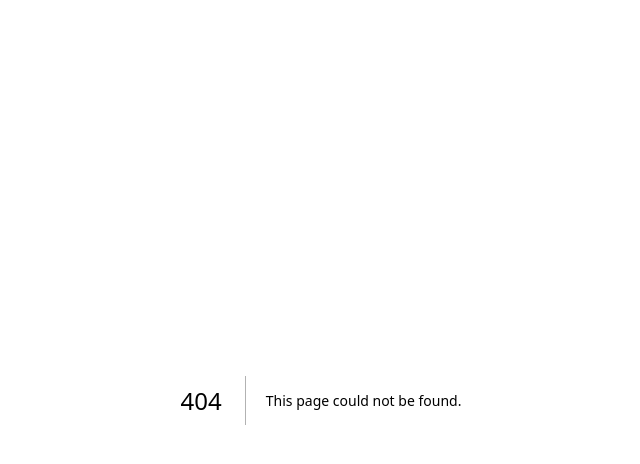
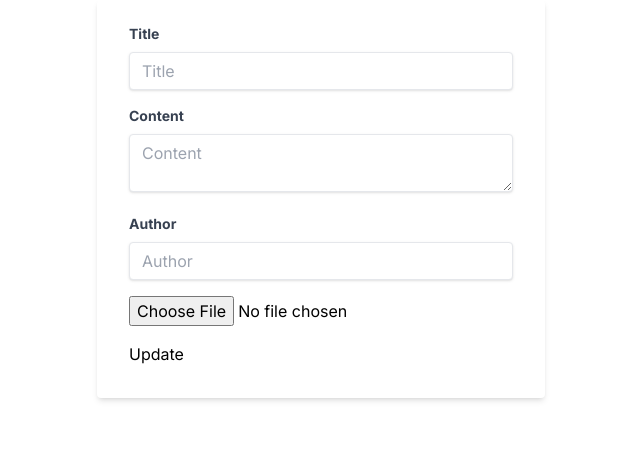
Before and after one commit to Tashfeen-Khan/blog-portfolio, a Next.js app in the folder ui/: page /dynamicPages/updateform/1 in a window 1280 px wide. Before the commit this address had no page. Shown: the top 464 px of the page, without its empty margins (319-959 px from the left). Built offline with nearby package versions, Linux system fonts and the light colour scheme.

Commit message:
update blog

```diff
--- a/ui/src/Redux/BlogSclice/blogsclice.js
+++ b/ui/src/Redux/BlogSclice/blogsclice.js
@@ -1,21 +1,25 @@
 import { createAsyncThunk, createSlice } from '@reduxjs/toolkit';
-import {getAllBlogs, deleteBlog} from '../../_api/blogApi';
+import { getAllBlogs, deleteBlog, updateBlog } from '../../_api/blogApi';
 
 const initialState = {
   allBlogs: [],
   isLoading: false,
   error: null
 };
-// console.log("allblogs",allBlogs);
 
 export const fetchBlogsApi = createAsyncThunk("blogs/fetchBlogsApi", async () => {
   const result = await getAllBlogs();
-  // console.log("sclise result",result);
   return result;
 });
+
 export const deleteBlogApi = createAsyncThunk('blogs/deleteBlog', async (id, thunkAPI) => {
   await deleteBlog(id);
   return id;
+});
+
+export const updateBlogApi = createAsyncThunk('blogs/updateBlog', async ({ id, updatedData }) => {
+  const response = await updateBlog(id, updatedData);
+  return response;
 });
 
 const blogSlice = createSlice({
@@ -31,7 +35,6 @@ const blogSlice = createSlice({
       .addCase(fetchBlogsApi.fulfilled, (state, action) => {
         state.isLoading = false;
         state.allBlogs = action.payload;
-        console.log("exreduser",action);
       })
       .addCase(fetchBlogsApi.rejected, (state, action) => {
         state.isLoading = false;
@@ -39,6 +42,12 @@ const blogSlice = createSlice({
       })
       .addCase(deleteBlogApi.fulfilled, (state, action) => {
         state.allBlogs = state.allBlogs.filter(blog => blog._id !== action.payload);
+      })
+      .addCase(updateBlogApi.fulfilled, (state, action) => {
+        const index = state.allBlogs.findIndex(blog => blog._id === action.payload._id);
+        if (index !== -1) {
+          state.allBlogs[index] = action.payload;
+        }
       });
   }
 });
--- a/ui/src/_api/blogApi.js
+++ b/ui/src/_api/blogApi.js
@@ -21,3 +21,11 @@ export const deleteBlog = async (id) => {
       throw error;
     }
   };
+  export const updateBlog = async (id, updatedData) => {
+    try {
+      const response = await axios.put(`http://localhost:4000/admin/api/blogs/${id}`, updatedData);
+      return response.data;
+    } catch (error) {
+      throw new Error(error.response?.data?.error || 'An error occurred while updating the blog');
+    }
+  };
--- a/ui/src/app/_component/cards/BlogCard.js
+++ b/ui/src/app/_component/cards/BlogCard.js
@@ -19,6 +19,11 @@ export default function BlogCard({ blog }) {
   const handleDelete = () => {
     dispatch(deleteBlogApi(blog._id));
   };
+  const handleUpdate = () => {
+    router.push(`/dynamicPages/updateform/${blog._id}`);
+    console.log("handle id " + blog._id);
+  };
+
   return (
     <Card sx={{ maxWidth: 345 }} >
       <CardMedia
@@ -48,7 +53,7 @@ export default function BlogCard({ blog }) {
       </CardActions>
       <div className='flex flex-wrap justify-between gap-2 p-3'>
      <BlogBtn onClick={()=>router.push("/form")} title={"Create"}/>
-     <BlogBtn title={"Update"}/>
+     <BlogBtn onClick={() => handleUpdate()} title={"Update"}/>
      <BlogBtn onClick={() => handleDelete()} title={"Delete"}/>
 
 
--- a/ui/src/app/_component/forms/updateBlogForm.js
+++ b/ui/src/app/_component/forms/updateBlogForm.js
@@ -1,9 +1,132 @@
+// "use client";
+// import { useState, useEffect } from "react";
+// import { useParams, useRouter } from "next/navigation";
+// import { useDispatch, useSelector } from "react-redux";
+// import axios from "axios";
+// import FileBase from "react-file-base64";
+// import FormBtn from "../Buttons/FormBtn";
+// import { updateBlogApi } from "../../../Redux/BlogSclice/blogsclice";
+
+// const UpdateBlogForm = () => {
+//   const [data, setData] = useState({
+//     title: "",
+//     content: "",
+//     author: "",
+//     image: "",
+//   });
+
+//   const router = useRouter();
+//   const { id } = router.query; // Get the blog id from the query parameters
+//   console.log("aaasasa "+id);
+//   const dispatch = useDispatch();
+//   const blog = useSelector((state) => state.blogs.allBlogs.find((b) => b._id === id));
+// console.log("updateform blog "+blog);
+//   useEffect(() => {
+//     if (blog) {
+//       setData({
+//         title: blog.title,
+//         content: blog.content,
+//         author: blog.author,
+//         image: blog.image,
+//       });
+//     }
+//   }, [blog]);
+
+//   const handleChange = (e) => {
+//     const { name, value } = e.target;
+//     setData({
+//       ...data,
+//       [name]: value,
+//     });
+//   };
+
+//   const handleImageUpload = (base64) => {
+//     setData({
+//       ...data,
+//       image: base64,
+//     });
+//   };
+
+//   // const handleSubmit = (e) => {
+//   //   e.preventDefault();
+//   //   const updatedBlog = {
+//   //     title: data.title,
+//   //     content: data.content,
+//   //     author: data.author,
+//   //     image: data.image,
+//   //   };
+//   //   dispatch(updateBlogApi({ id, updatedData: updatedBlog }))
+//   //     .then((response) => {
+//   //       console.log(response);
+//   //       router.push('/'); // Redirect after successful update
+//   //     })
+//   //     .catch((err) => {
+//   //       console.log(`Error: ${err}`);
+//   //     });
+//   // };
+
+//   return (
+//     <div className="max-w-md mx-auto">
+//       <form className="bg-white shadow-md rounded px-8 pt-6 pb-8 mb-4" >
+//         <div className="mb-4">
+//           <label className="block text-gray-700 text-sm font-bold mb-2" htmlFor="title">
+//             Title
+//           </label>
+//           <input
+//             className="shadow appearance-none border rounded w-full py-2 px-3 text-gray-700 leading-tight focus:outline-none focus:shadow-outline"
+//             id="title"
+//             name="title"
+//             type="text"
+//             placeholder="Title"
+//             value={data.title}
+//             onChange={handleChange}
+//           />
+//         </div>
+//         <div className="mb-4">
+//           <label className="block text-gray-700 text-sm font-bold mb-2" htmlFor="content">
+//             Content
+//           </label>
+//           <textarea
+//             className="shadow appearance-none border rounded w-full py-2 px-3 text-gray-700 leading-tight focus:outline-none focus:shadow-outline"
+//             id="content"
+//             name="content"
+//             placeholder="Content"
+//             value={data.content}
+//             onChange={handleChange}
+//           ></textarea>
+//         </div>
+//         <div className="mb-4">
+//           <label className="block text-gray-700 text-sm font-bold mb-2" htmlFor="author">
+//             Author
+//           </label>
+//           <input
+//             className="shadow appearance-none border rounded w-full py-2 px-3 text-gray-700 leading-tight focus:outline-none focus:shadow-outline"
+//             id="author"
+//             name="author"
+//             type="text"
+//             placeholder="Author"
+//             value={data.author}
+//             onChange={handleChange}
+//           />
+//         </div>
+//         <div className="mb-4">
+//           <FileBase type="file" multiple={false} onDone={({ base64 }) => handleImageUpload(base64)} />
+//         </div>
+//         <div className="flex items-center justify-between">
+//           <FormBtn  title={"Update"} />
+//         </div>
+//       </form>
+//     </div>
+//   );
+// };
+
+// export default UpdateBlogForm;
 import React from 'react'
 
-const UpdateBlogForm = () => {
+const updateBlogForm = () => {
   return (
     <div>updateBlogForm</div>
   )
 }
 
-export default UpdateBlogForm
+export default updateBlogForm
--- a/ui/src/app/blogs/page.js
+++ b/ui/src/app/blogs/page.js
@@ -8,7 +8,6 @@ function BlogPost() {
   const dispatch = useDispatch();
   const blogs = useSelector((data) => data.blogs.allBlogs);
 
-  console.log("blogsdata", blogs);
   useEffect(() => {
     dispatch(fetchBlogsApi());
   }, [dispatch]);
--- a/ui/src/app/dynamicPages/blog/[id]/page.js
+++ b/ui/src/app/dynamicPages/blog/[id]/page.js
@@ -4,7 +4,6 @@ import { useParams } from 'next/navigation'
 
 const Page = () => {
 const { id } = useParams();
-console.log("id",id);
 const [blog, setBlog] = useState(null);
 
   useEffect(() => {
--- /dev/null
+++ b/ui/src/app/dynamicPages/updateform/[id]/page.js
@@ -0,0 +1,119 @@
+"use client";
+import { useState, useEffect } from "react";
+import { useParams, useRouter } from "next/navigation";
+import { useDispatch, useSelector } from "react-redux";
+import FileBase from "react-file-base64";
+import { updateBlogApi } from "../../../../Redux/BlogSclice/blogsclice";
+
+const Page = () => {
+  const [data, setData] = useState({
+    title: "",
+    content: "",
+    author: "",
+    image: "",
+  });
+
+  const router = useRouter();
+  const { id } = useParams();
+  const dispatch = useDispatch();
+  const blog = useSelector((state) => state.blogs.allBlogs.find((b) => b._id === id));
+
+  useEffect(() => {
+    if (blog) {
+      setData({
+        title: blog.title,
+        content: blog.content,
+        author: blog.author,
+        image: blog.image,
+      });
+    }
+  }, [blog]);
+
+  const handleChange = (e) => {
+    const { name, value } = e.target;
+    setData({
+      ...data,
+      [name]: value,
+    });
+  };
+
+  const handleImageUpload = (base64) => {
+    setData({
+      ...data,
+      image: base64,
+    });
+  };
+
+  const handleSubmit = (e) => {
+    e.preventDefault();
+    const updatedBlog = {
+      title: data.title,
+      content: data.content,
+      author: data.author,
+      image: data.image,
+    };
+    dispatch(updateBlogApi({ id, updatedData: updatedBlog }))
+      .then((response) => {
+        router.push('/blogs');
+      })
+      .catch((err) => {
+        console.log(`Error: ${err}`);
+      });
+  };
+
+  return (
+    <div className="max-w-md mx-auto">
+      <form className="bg-white shadow-md rounded px-8 pt-6 pb-8 mb-4" onSubmit={handleSubmit}>
+        <div className="mb-4">
+          <label className="block text-gray-700 text-sm font-bold mb-2" htmlFor="title">
+            Title
+          </label>
+          <input
+            className="shadow appearance-none border rounded w-full py-2 px-3 text-gray-700 leading-tight focus:outline-none focus:shadow-outline"
+            id="title"
+            name="title"
+            type="text"
+            placeholder="Title"
+            value={data.title}
+            onChange={handleChange}
+          />
+        </div>
+        <div className="mb-4">
+          <label className="block text-gray-700 text-sm font-bold mb-2" htmlFor="content">
+            Content
+          </label>
+          <textarea
+            className="shadow appearance-none border rounded w-full py-2 px-3 text-gray-700 leading-tight focus:outline-none focus:shadow-outline"
+            id="content"
+            name="content"
+            placeholder="Content"
+            value={data.content}
+            onChange={handleChange}
+          ></textarea>
+        </div>
+        <div className="mb-4">
+          <label className="block text-gray-700 text-sm font-bold mb-2" htmlFor="author">
+            Author
+          </label>
+          <input
+            className="shadow appearance-none border rounded w-full py-2 px-3 text-gray-700 leading-tight focus:outline-none focus:shadow-outline"
+            id="author"
+            name="author"
+            type="text"
+            placeholder="Author"
+            value={data.author}
+            onChange={handleChange}
+          />
+        </div>
+        <div className="mb-4">
+          <FileBase type="file" multiple={false} onDone={({ base64 }) => handleImageUpload(base64)} />
+        </div>
+        <div className="flex items-center justify-between">
+          <button type="submit" className="btn btn-primary">Update</button>
+        </div>
+      </form>
+    </div>
+  );
+};
+
+export default Page;
```
Lines whose indentation alone changed are shown as unchanged.
